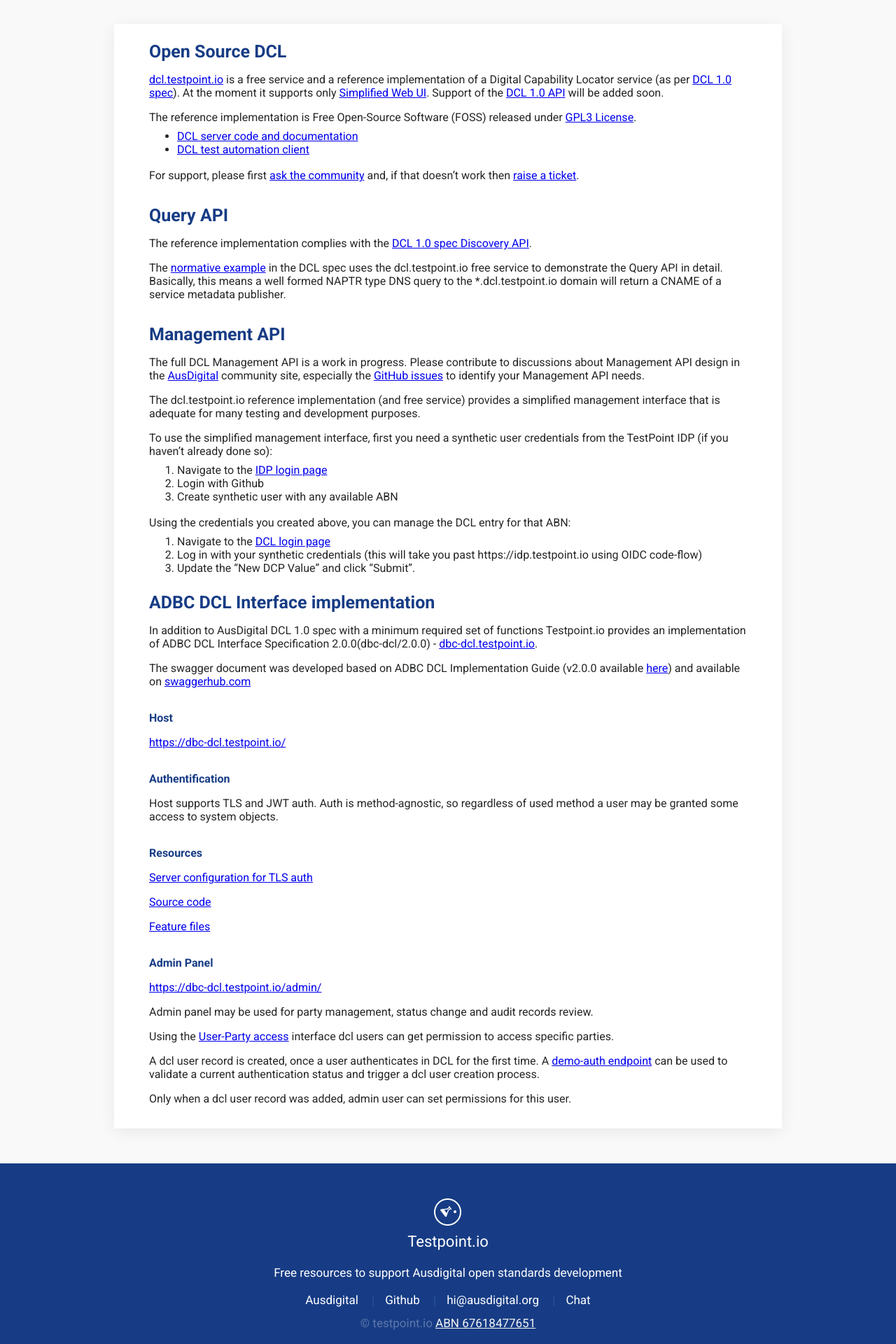
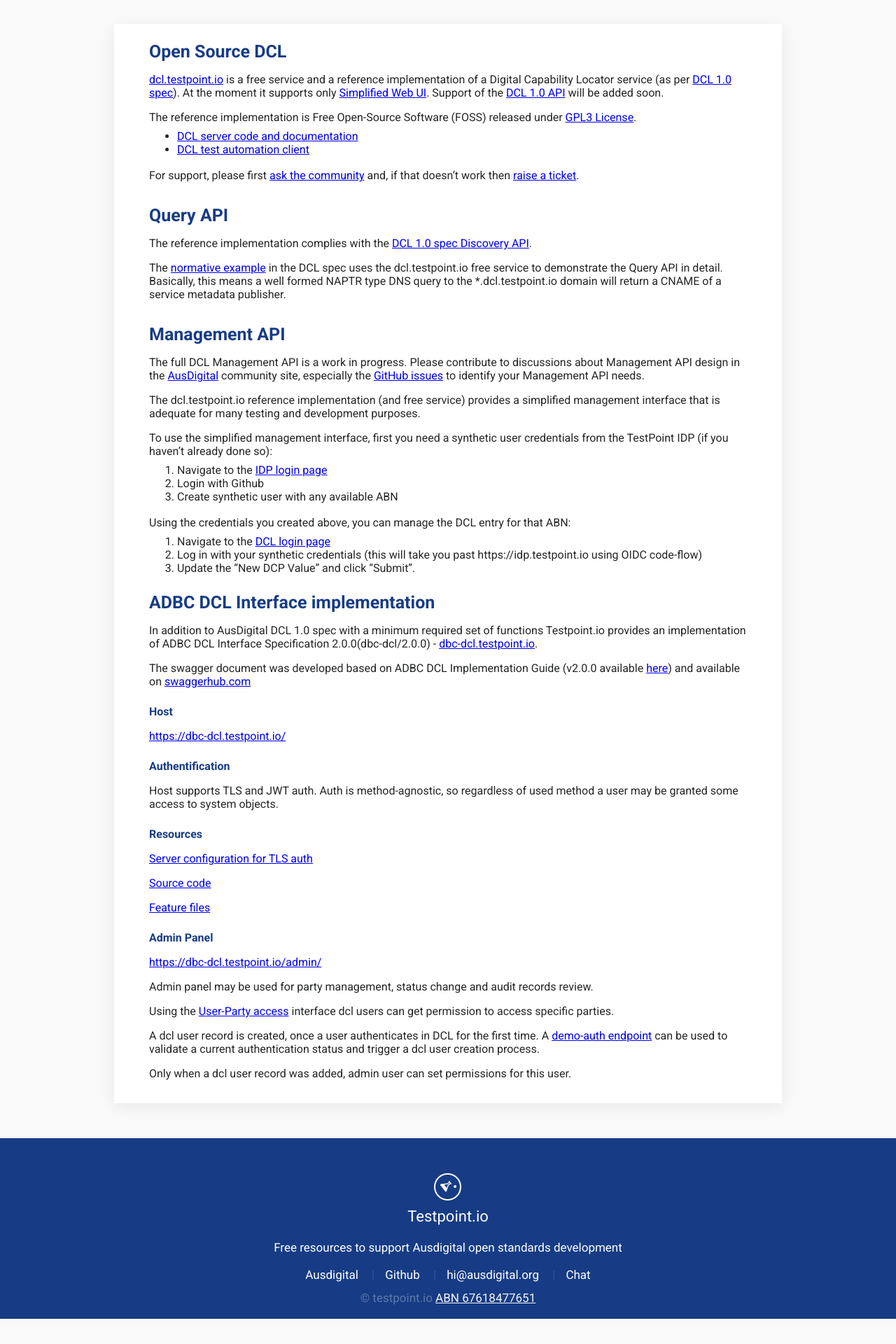
Before and after one commit to test-point/test-point.github.io, a Jekyll site: the page built from pages/dcl.md, in a window 1280 px wide. Shown: the part 1184-3104 px from the top of the page at 70% size. Built offline with Jekyll 4.4.1, drawn with Linux system fonts in a browser that asks for light colours; after the commit the page ends 3068 px from its top, so only the background shows below that.

Commit message:
Update _common.scss

```diff
--- a/_sass/_common.scss
+++ b/_sass/_common.scss
@@ -388,7 +388,7 @@
   }
 
   h4{
-    margin: 25px 0 8px 0;
+    margin: 16px 0 8px 0;
     color: #173c85;
     font-size: 16px;
 
```
